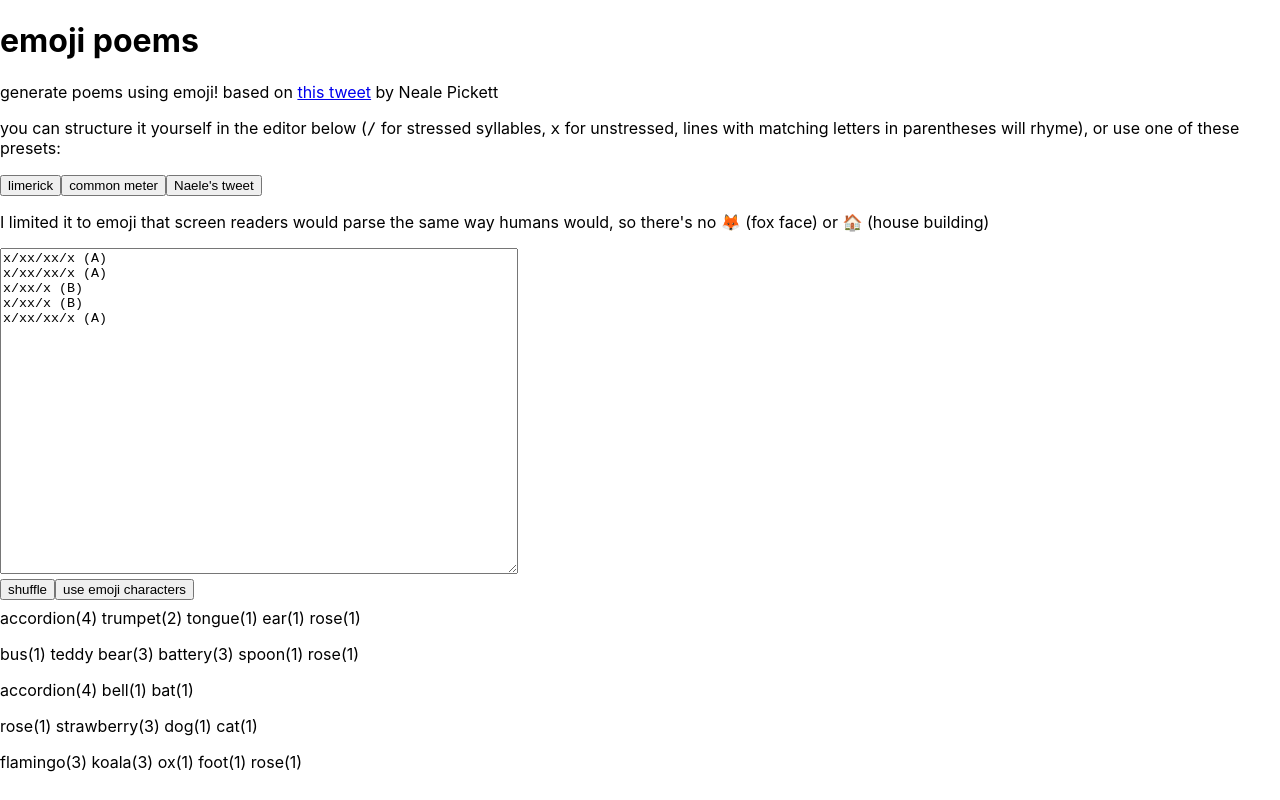
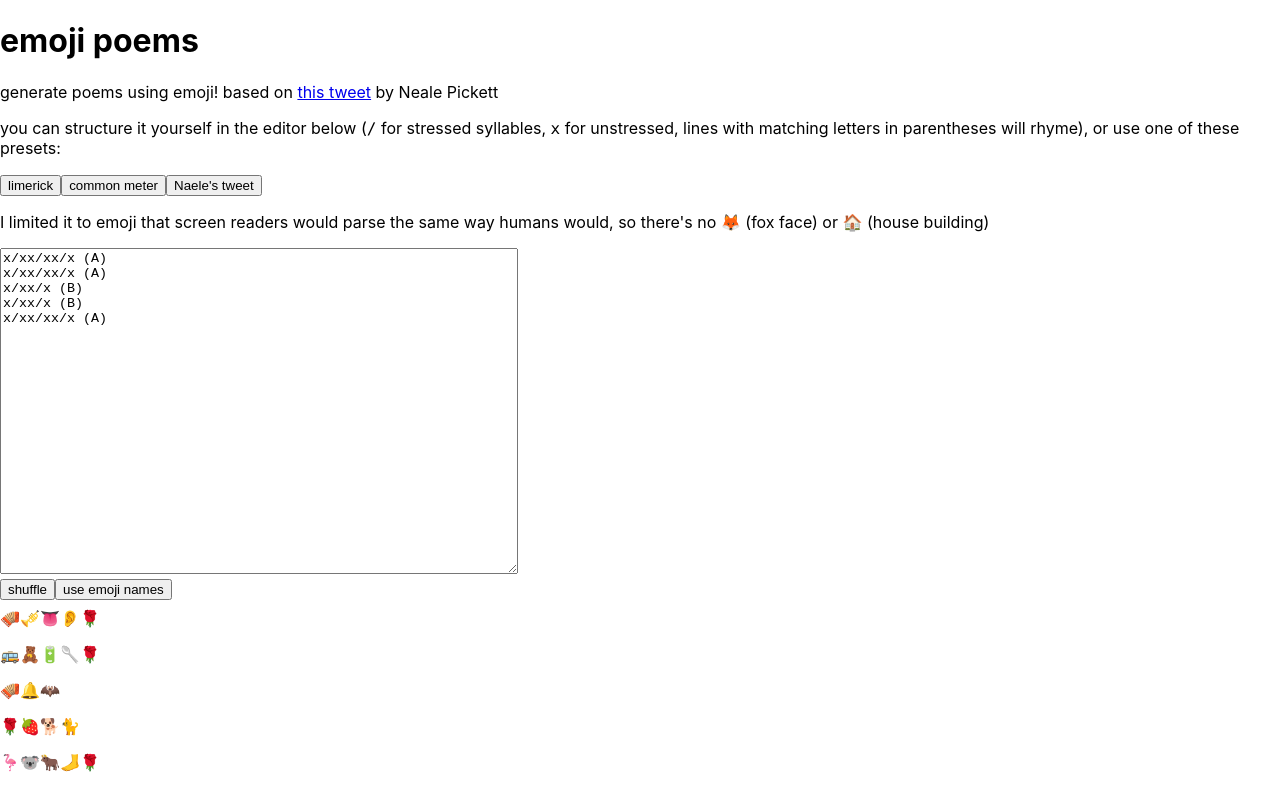
Before and after one commit to danfishgold/emoji-poetry, a React (Vite) app: page / in a window 1280 px wide. Built offline with nearby package versions, Linux system fonts and the light colour scheme.

Commit message:
Save the rhyme group in the generated line
this will allow me to shuffle a specific line (instead of the
whole block)in the future

```diff
--- a/src/App.tsx
+++ b/src/App.tsx
@@ -8,7 +8,11 @@ import {
 
 type RawString = { type: 'rawString'; string: string }
 type LinePattern = { type: 'linePattern'; scansion: string; rhyme?: string }
-type GeneratedLine = { type: 'generatedLine'; sequence: Emoji[] }
+type GeneratedLine = {
+  type: 'generatedLine'
+  sequence: Emoji[]
+  rhymeGroup?: Emoji[]
+}
 
 type PatternPart = RawString | LinePattern
 
@@ -23,7 +27,7 @@ const tweet =
 function App() {
   const [pattern, setPattern] = useState(limerick)
   const [generatedBlock, setGeneratedBlock] = useState<GeneratedPart[]>([])
-  const [shouldUseSymbols, setShouldUseSymbols] = useState(false)
+  const [shouldUseSymbols, setShouldUseSymbols] = useState(true)
 
   const regenerateBlock = () => {
     setGeneratedBlock(generateBlock(pattern))
@@ -37,11 +41,7 @@ function App() {
         }
         case 'generatedLine': {
           return part.sequence
-            .map((emoji) =>
-              shouldUseSymbols
-                ? emoji.character
-                : `${emoji.phrase}(${emoji.syllableCount})`,
-            )
+            .map((emoji) => (shouldUseSymbols ? emoji.character : emoji.phrase))
             .join(shouldUseSymbols ? '' : ' ')
         }
       }
@@ -103,24 +103,30 @@ function generateAllLines(lines: LinePattern[]): GeneratedLine[] {
   })
 
   const allGeneratedLines = Array.from(rhymeGroups.entries())
-    .map(([group, lines]): [Emoji[], number][] => {
+    .map(([group, lines]): [Emoji[], Emoji[] | undefined, number][] => {
       const scansions = lines.map((line) => line[0])
-      const generatedLines = group
+      const [generatedLines, rhymeGroup] = group
         ? randomRhymingPatternOptions(scansions)
-        : scansions.map((s) => randomPatternOption(s))
+        : [scansions.map((s) => randomPatternOption(s)), undefined]
 
       const indexes = lines.map((line) => line[1])
-      return generatedLines.map((line, index) => [line, indexes[index]])
+      return generatedLines.map((line, index) => [
+        line,
+        rhymeGroup,
+        indexes[index],
+      ])
     })
     .flat(1)
 
-  const sortedGeneratedLines = allGeneratedLines
-    .sort((a, b) => a[1] - b[1])
-    .map((l) => l[0])
+  const sortedGeneratedLinesAndRhymeGroups: [
+    Emoji[],
+    Emoji[] | undefined,
+  ][] = allGeneratedLines.sort((a, b) => a[2] - b[2]).map((l) => [l[0], l[1]])
 
-  return sortedGeneratedLines.map((line) => ({
+  return sortedGeneratedLinesAndRhymeGroups.map(([line, rhymeGroup]) => ({
     type: 'generatedLine',
     sequence: line,
+    rhymeGroup,
   }))
 }
 
--- a/src/emoji.ts
+++ b/src/emoji.ts
@@ -77,9 +77,12 @@ const emojiByCharacter = new Map(emoji.map((e) => [e.character, e]))
 export function randomRhymingPatternOptions(
   patterns: string[],
   remainingTries: number = 10000,
-): Emoji[][] {
+): [Emoji[][], Emoji[] | undefined] {
   if (patterns.length < 2) {
-    return patterns.map((p) => eagerRandomPatternOption(p, remainingTries))
+    return [
+      patterns.map((p) => randomPatternOption(p, remainingTries)),
+      undefined,
+    ]
   }
 
   if (remainingTries === 0) {
@@ -91,15 +94,18 @@ export function randomRhymingPatternOptions(
   )
 
   try {
-    return patterns.map((pattern) =>
-      randomPatternOptionWithEndFromOptions(pattern, rhymingGroup),
-    )
+    return [
+      patterns.map((pattern) =>
+        randomPatternOptionWithEndFromOptions(pattern, rhymingGroup),
+      ),
+      rhymingGroup,
+    ]
   } catch {
     return randomRhymingPatternOptions(patterns, remainingTries - 1)
   }
 }
 
-function randomPatternOptionWithEndFromOptions(
+export function randomPatternOptionWithEndFromOptions(
   pattern: string,
   options: Emoji[],
   remainingTries: number = 10000,
```
